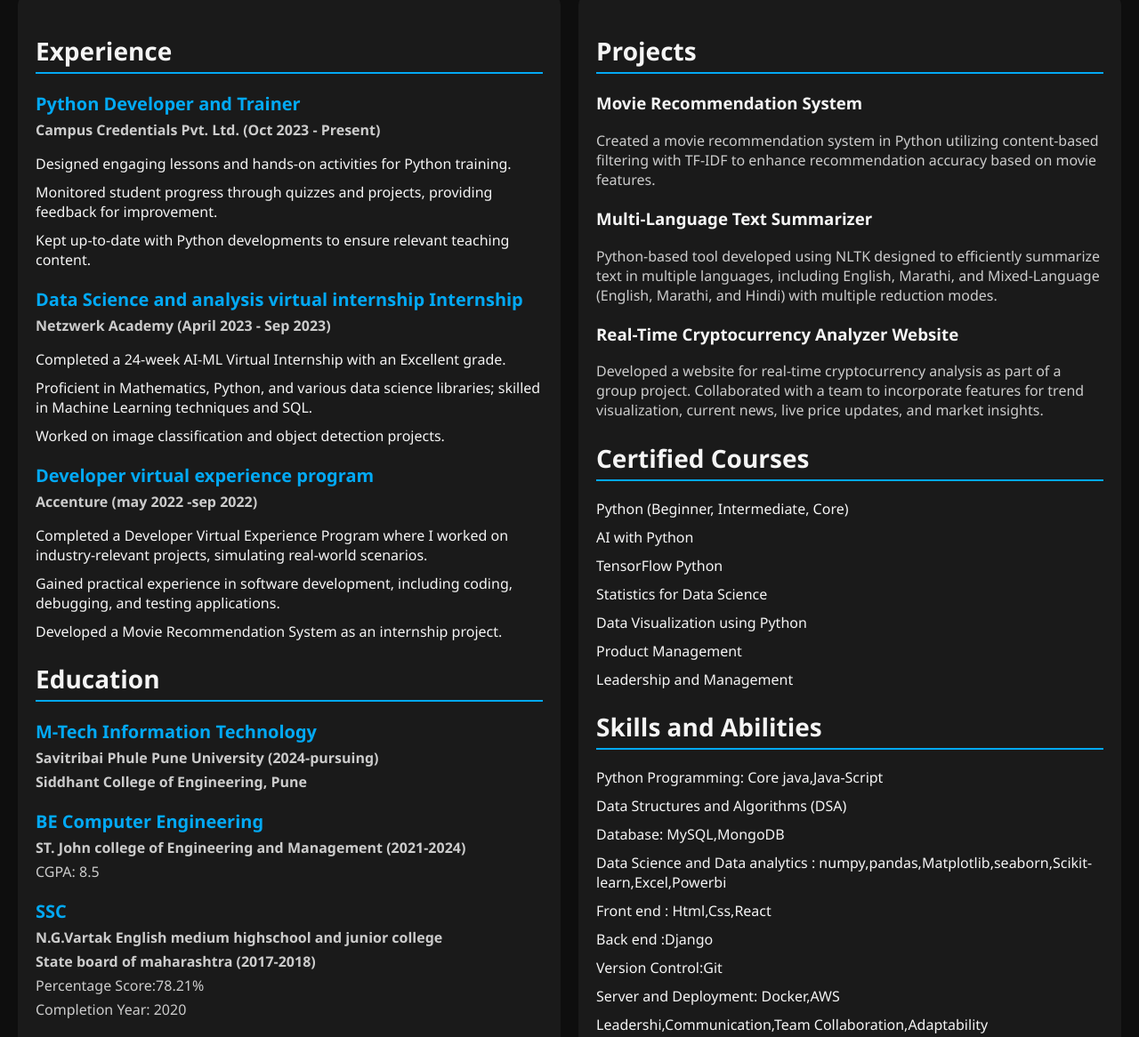
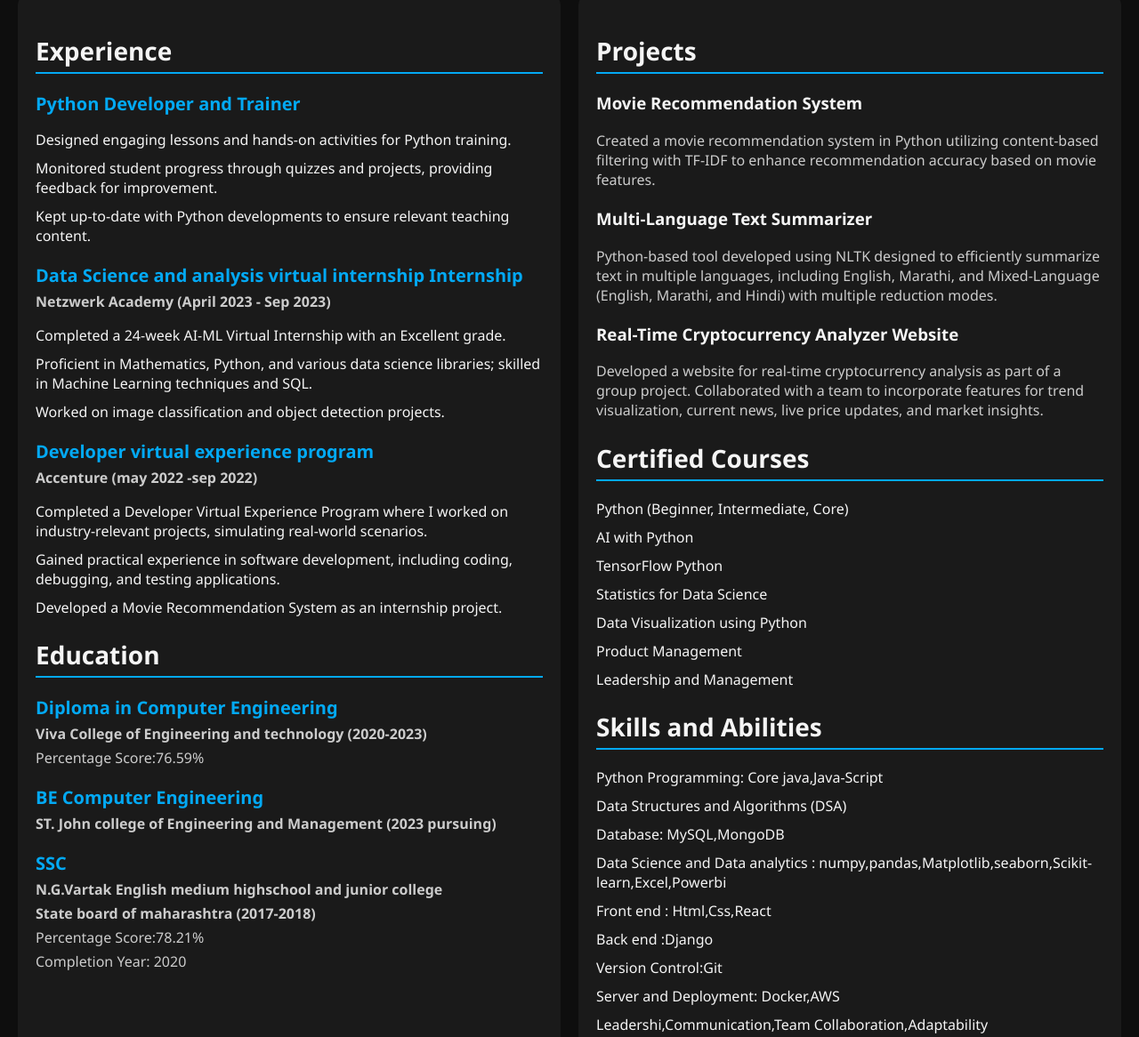
Before and after one commit to MitaliVM/My-Resume, a plain HTML site: page index.html in a window 1280 px wide. Shown: the part 260-1426 px from the top of the page at 89% size. Drawn offline with Linux system fonts and the light colour scheme.

Commit message:
Update index.html

```diff
--- a/index.html
+++ b/index.html
@@ -194,7 +194,7 @@
                 <h2>Experience</h2>
                 <div class="experience-item">
                     <h3>Python Developer and Trainer</h3>
-                    <p><strong>Campus Credentials Pvt. Ltd. (Oct 2023 - Present)</strong></p>
+                    <p><strong></strong></p>
                     <ul>
                         <li>Designed engaging lessons and hands-on activities for Python training.</li>
                         <li>Monitored student progress through quizzes and projects, providing feedback for improvement.</li>
@@ -225,15 +225,14 @@
             <section id="education">
                 <h2>Education</h2>
                 <div class="education-item">
-                    <h3>M-Tech Information Technology</h3>
-                    <p><strong>Savitribai Phule Pune University (2024-pursuing)</strong></p>
-                    <p><strong>Siddhant College of Engineering, Pune</strong></p>
+                    <h3>Diploma in Computer Engineering</h3>
+                    <p><strong>Viva College of Engineering and technology (2020-2023)</strong></p>
+                    <p>Percentage Score:76.59%</p>
                 </div>
 
                 <div class="education-item">
                     <h3>BE Computer Engineering</h3>
-                    <p><strong>ST. John college of Engineering and Management (2021-2024)</strong></p>
-                    <p>CGPA: 8.5</p>
+                    <p><strong>ST. John college of Engineering and Management (2023 pursuing)</strong></p>
                 </div>
 
                 <div class="education-item">
```
